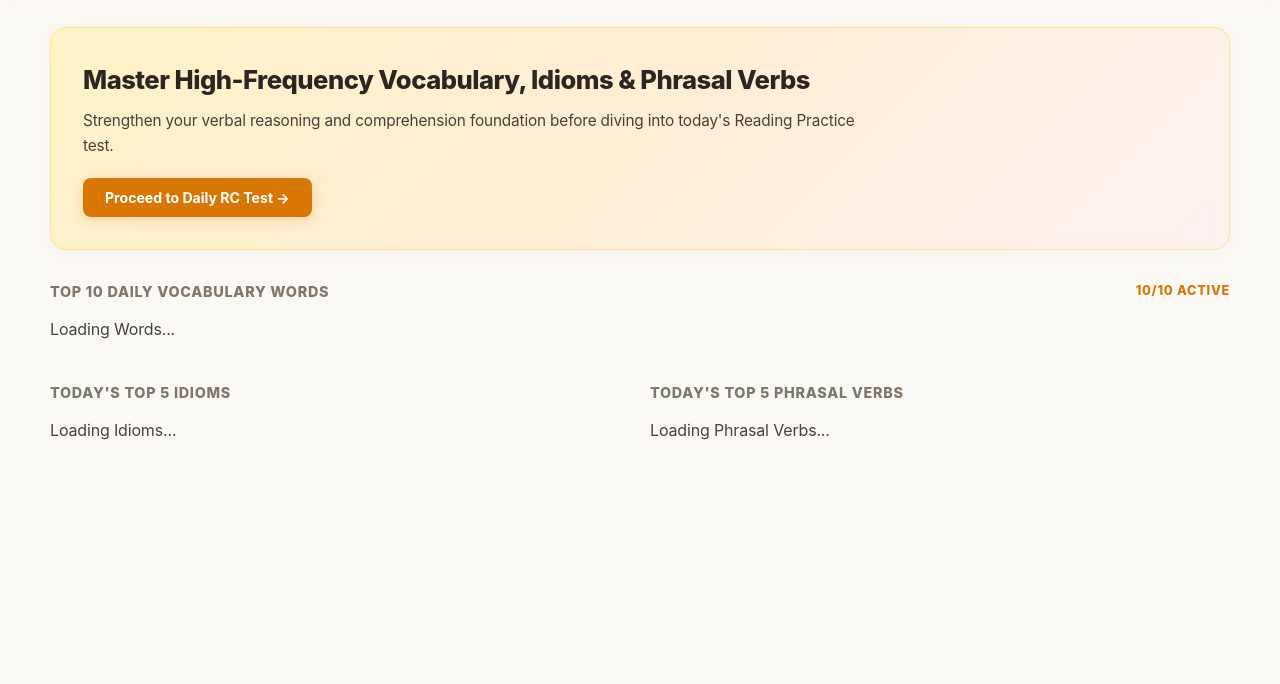
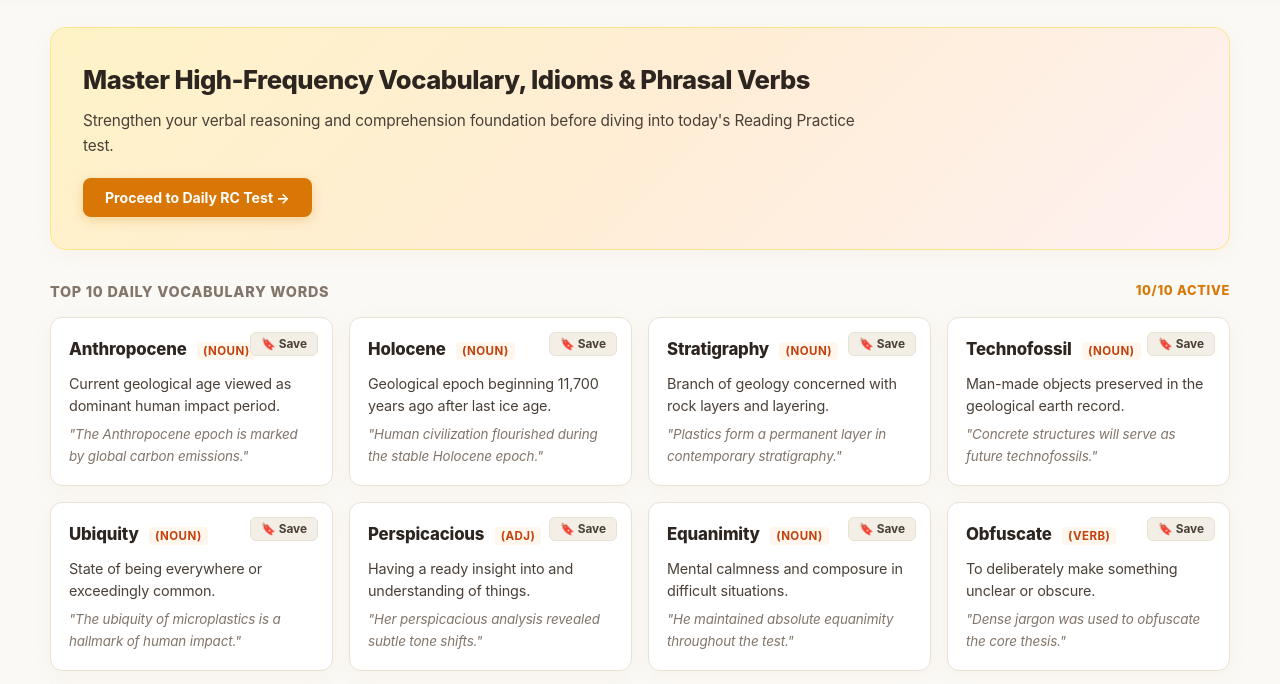
Before and after one commit to Pranay-bipin/nextory, a plain HTML site: page index.html in a window 1280 px wide. Shown: the part 67-751 px from the top of the page. Drawn offline with Linux system fonts and the light colour scheme.

Commit message:
Update index.html

```diff
--- a/index.html
+++ b/index.html
@@ -29,7 +29,6 @@
         * { margin: 0; padding: 0; box-sizing: border-box; font-family: -apple-system, BlinkMacSystemFont, "SF Pro Display", "Segoe UI", Roboto, sans-serif; }
         body { background-color: var(--bg-page); color: var(--text-body); min-height: 100vh; letter-spacing: -0.01em; line-height: 1.6; }
 
-        /* HEADER & NAVIGATION */
         header {
             background: #ffffff;
             border-bottom: 1px solid var(--border-light);
@@ -62,12 +61,10 @@
         .nav-btn:hover { color: var(--text-heading); background: var(--bg-subtle); }
         .nav-btn.active { background: var(--text-heading); color: #ffffff; box-shadow: 0 2px 8px rgba(44, 37, 32, 0.15); }
 
-        /* CONTAINER & PANELS */
         .container { max-width: 1220px; margin: 30px auto; padding: 0 20px; }
         .view-panel { display: none; }
         .view-panel.active { display: block; }
 
-        /* HERO BANNER */
         .hero-banner {
             background: linear-gradient(135deg, #fef3c7 0%, #ffedd5 50%, #fef2f2 100%);
             border: 1px solid #fde68a;
@@ -94,7 +91,6 @@
         }
         .primary-btn:hover { background: var(--amber-hover); transform: translateY(-1px); }
 
-        /* SECTION HEADERS & GRID */
         .section-header { font-size: 0.9rem; font-weight: 800; text-transform: uppercase; letter-spacing: 0.05em; color: var(--text-muted); margin: 28px 0 14px; display: flex; justify-content: space-between; align-items: center; }
         .vocab-grid { display: grid; grid-template-columns: repeat(auto-fill, minmax(280px, 1fr)); gap: 16px; }
         .vocab-card {
@@ -124,7 +120,7 @@
             font-size: 0.74rem;
             font-weight: 700;
             cursor: pointer;
-            transition: all 0.2s case;
+            transition: all 0.2s ease;
         }
         .save-btn:hover { background: var(--amber-bg); border-color: var(--amber-primary); color: var(--amber-primary); }
         .save-btn.saved { background: var(--sage-bg); border-color: var(--sage-primary); color: var(--sage-primary); }
@@ -132,7 +128,6 @@
         .split-layout { display: grid; grid-template-columns: 1fr 1fr; gap: 20px; margin-top: 10px; }
         @media (max-width: 850px) { .split-layout { grid-template-columns: 1fr; } }
 
-        /* READING PRACTICE ENVIRONMENT */
         .test-split { display: grid; grid-template-columns: 1.25fr 0.75fr; gap: 20px; }
         @media (max-width: 900px) { .test-split { grid-template-columns: 1fr; } }
 
@@ -155,7 +150,7 @@
             font-size: 0.92rem; transition: all 0.2s ease; font-weight: 500;
         }
         .opt-btn:hover { border-color: var(--amber-primary); background: #fef7ed; }
-        .opt-btn.selected { border-color: var(--amber-primary) !important; background: var(--amber-hover) !important; color: #ffffff !important; font-weight: 700; }
+        .opt-btn.selected { border-color: var(--amber-primary) !important; background: var(--amber-primary) !important; color: #ffffff !important; font-weight: 700; }
         .opt-btn.correct { background: #f0fdf4 !important; border-color: var(--status-correct) !important; color: var(--status-correct) !important; font-weight: 700; }
         .opt-btn.wrong { background: #fef2f2 !important; border-color: var(--status-wrong) !important; color: var(--status-wrong) !important; font-weight: 700; }
 
@@ -164,7 +159,6 @@
         .submit-btn { width: 100%; background: var(--amber-primary); color: #ffffff; border: none; padding: 13px; border-radius: 10px; font-weight: 800; font-size: 0.95rem; cursor: pointer; margin-top: 20px; transition: all 0.2s ease; box-shadow: 0 4px 14px rgba(217, 119, 6, 0.25); }
         .submit-btn:hover { background: var(--amber-hover); transform: translateY(-1px); }
 
-        /* MODAL PERFORMANCE DASHBOARD */
         .modal-overlay { display: none; position: fixed; top: 0; left: 0; width: 100%; height: 100%; background: rgba(44, 37, 32, 0.4); backdrop-filter: blur(6px); z-index: 1000; justify-content: center; align-items: center; }
         .modal-overlay.active { display: flex; }
         .dashboard-card { background: #ffffff; border: 1px solid var(--border-light); width: 90%; max-width: 580px; border-radius: 18px; padding: 32px; text-align: center; box-shadow: 0 20px 40px -10px rgba(44, 37, 32, 0.15); }
@@ -325,13 +319,68 @@
     </div>
 
     <script>
+        // DEFAULT FALLBACK DATA (Prevents "Loading Words..." freeze if JSON fetch fails or running locally)
+        const fallbackData = [
+          {
+            "id": "past-rc-01",
+            "date": "2026-09-21",
+            "isDaily": true,
+            "title": "Anthropocene and the Rethinking of Geological Time",
+            "genre": "Environmental Studies & Geology",
+            "difficulty": "IPMAT Advanced / CAT Standard",
+            "wordCount": "1000+ words",
+            "vocab": {
+              "words": [
+                { "word": "Anthropocene", "type": "noun", "def": "Current geological age viewed as dominant human impact period.", "ex": "The Anthropocene epoch is marked by global carbon emissions." },
+                { "word": "Holocene", "type": "noun", "def": "Geological epoch beginning 11,700 years ago after last ice age.", "ex": "Human civilization flourished during the stable Holocene epoch." },
+                { "word": "Stratigraphy", "type": "noun", "def": "Branch of geology concerned with rock layers and layering.", "ex": "Plastics form a permanent layer in contemporary stratigraphy." },
+                { "word": "Technofossil", "type": "noun", "def": "Man-made objects preserved in the geological earth record.", "ex": "Concrete structures will serve as future technofossils." },
+                { "word": "Ubiquity", "type": "noun", "def": "State of being everywhere or exceedingly common.", "ex": "The ubiquity of microplastics is a hallmark of human impact." },
+                { "word": "Perspicacious", "type": "adj", "def": "Having a ready insight into and understanding of things.", "ex": "Her perspicacious analysis revealed subtle tone shifts." },
+                { "word": "Equanimity", "type": "noun", "def": "Mental calmness and composure in difficult situations.", "ex": "He maintained absolute equanimity throughout the test." },
+                { "word": "Obfuscate", "type": "verb", "def": "To deliberately make something unclear or obscure.", "ex": "Dense jargon was used to obfuscate the core thesis." },
+                { "word": "Sycophant", "type": "noun", "def": "A person who acts obsequiously toward someone to gain advantage.", "ex": "The essay criticizes sycophants in corporate hierarchy." },
+                { "word": "Fastidious", "type": "adj", "def": "Very attentive to accuracy and detail.", "ex": "A fastidious reader notices logical flaws immediately." }
+              ],
+              "idioms": [
+                { "idiom": "At a crossroads", "def": "At a point where a crucial decision must be made.", "ex": "Environmental policy stands at a historical crossroads." },
+                { "idiom": "Leave no stone unturned", "def": "Try every possible course of action.", "ex": "Stratigraphers left no stone unturned analyzing rock strata." },
+                { "idiom": "In full swing", "def": "Operating at the highest level of activity.", "ex": "The global industrial revolution was in full swing by 1900." },
+                { "idiom": "The tipping point", "def": "The point at which small changes become significant.", "ex": "Deforestation pushed the rainforest past its tipping point." },
+                { "idiom": "Burn the midnight oil", "def": "To work or study late into the night.", "ex": "She burned the midnight oil preparing for her exam." }
+              ],
+              "phrasalVerbs": [
+                { "verb": "Mark out", "def": "To define boundaries clearly.", "ex": "Nuclear fallout marks out the 1950 geological boundary." },
+                { "verb": "Phase out", "def": "To stop using or producing something gradually.", "ex": "Nations must phase out fossil fuels to stabilize climate." },
+                { "verb": "Pave the way", "def": "To create conditions for something to happen.", "ex": "Holocene stability paved the way for agriculture." },
+                { "verb": "Iron out", "def": "To resolve small problems or details.", "ex": "They ironed out their logical disagreements." },
+                { "verb": "Root out", "def": "To completely eradicate something bad.", "ex": "Audits help root out systemic biases." }
+              ]
+            },
+            "passage": "For millions of years, changes in Earth's geological epochs were driven by colossal planetary forces: asteroid impacts, tectonic drift, and massive volcanic eruptions. However, geologists increasingly argue that Earth has entered a new geological epoch—the Anthropocene—in which human technological activity has become the dominant planetary force shaping global climate, biodiversity, and rock stratigraphy.\n\nTo formally define a new geological epoch, stratigraphers must identify a clear 'golden spike'—a distinct physical marker embedded within rock, ice, or ocean sediment layers globally. Proposals for the Anthropocene boundary include the 1950s nuclear bomb fallout, which left artificial radionuclides across global ice cores, or the widespread global deposit of 'technofossils' such as synthetic plastics, aluminum, and concrete.\n\nThe concept of the Anthropocene forces a radical philosophical shift. It dismantles the long-standing Western conceptual divide between human history and natural history. Humanity can no longer view Earth as a passive background stage for human events, but must acknowledge itself as an active geological force whose environmental impacts will persist in rock strata for millions of years.",
+            "questions": [
+              {
+                "id": "q1",
+                "question": "The formal declaration of the Anthropocene requires stratigraphers to identify:",
+                "options": [
+                  "A) A sudden shift in lunar orbital cycles.",
+                  "B) A global physical marker (golden spike) such as radionuclides or technofossils in geological layers.",
+                  "C) Complete restoration of Holocene ecosystem equilibrium.",
+                  "D) The elimination of industrial concrete manufacturing."
+                ],
+                "answer": 1,
+                "explanation": "<strong>🧠 Detailed Breakdown:</strong><br>• Paragraph 2 explicitly defines 'golden spike' physical markers in sediment/rock layers as the formal requirement."
+              }
+            ]
+          }
+        ];
+
         let allPassages = [];
         let currentRC = null;
         let currentQIndex = 0;
         let userAnswers = {};
         let isSubmitted = false;
 
-        // TIMER STATE MANAGEMENT
         let timerInterval = null;
         let secondsElapsed = 0;
         let isTimerActive = false;
@@ -342,9 +391,13 @@
         async function loadData() {
             try {
                 const response = await fetch('passages.json');
-                if (!response.ok) throw new Error("Network error loading passages.json");
+                if (!response.ok) throw new Error("Network response error");
+                allPassages = await response.json();
+            } catch (err) {
+                console.warn("Using fallback dataset due to fetch limitation:", err);
+                allPassages = fallbackData;
+            }
 
-                allPassages = await response.json();
             const todayStr = new Date().toISOString().split('T')[0];
             currentRC = allPassages.find(p => p.date === todayStr) || allPassages[0];
 
@@ -352,11 +405,6 @@
             renderReadingTest(currentRC, false);
             renderArchive();
             updateSavedBadge();
-
-            } catch (err) {
-                console.error(err);
-                document.getElementById('rc-body').innerHTML = `<p style="color:var(--status-wrong)">Error loading data. Make sure passages.json file is present in root folder.</p>`;
-            }
         }
 
         function startTimer() {
@@ -379,11 +427,9 @@
             document.getElementById('timer-display').innerText = `⏱️ ${mins}:${secs}`;
         }
 
-        // TAB NAVIGATION WITH WARNING PROMPT
         function navigateTab(targetTab) {
             if (targetTab === activeTab) return;
 
-            // If navigating AWAY from Reading Practice during an active, unsubmitted test
             if (activeTab === 'reading' && isTimerActive && !isSubmitted) {
                 const confirmLeave = confirm("If you change the page, your RC test timer will be paused. Click OK to proceed.");
                 if (!confirmLeave) return;
```
Lines whose indentation alone changed are shown as unchanged.
